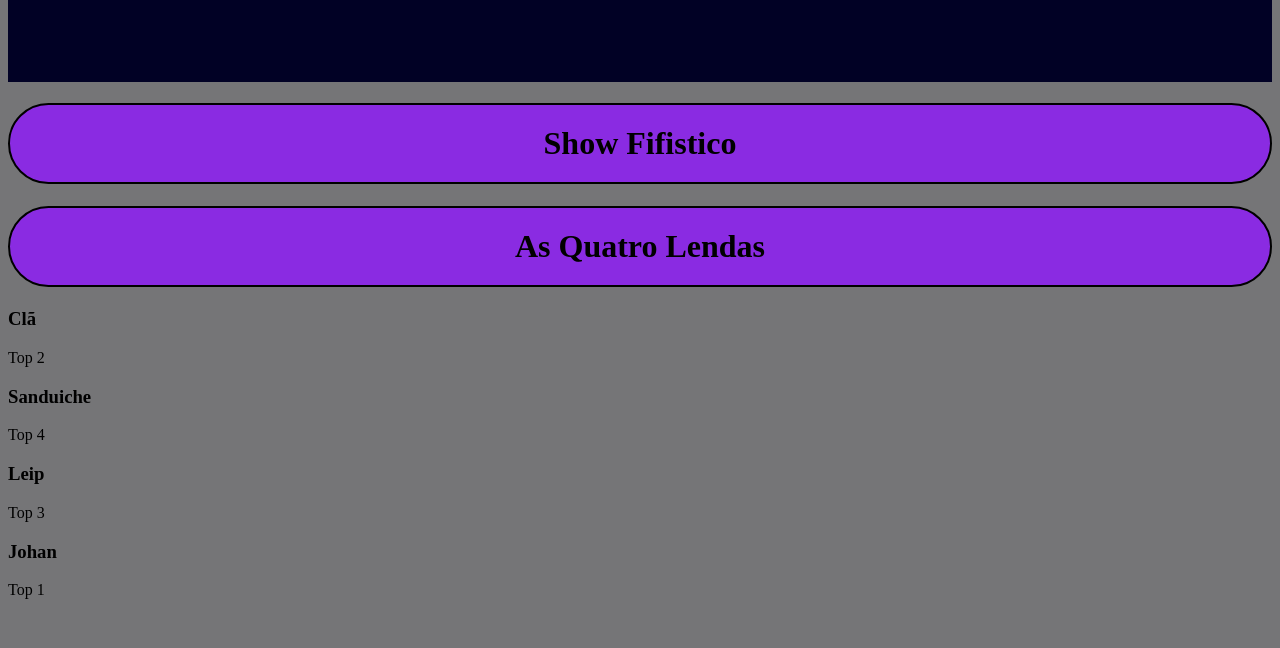
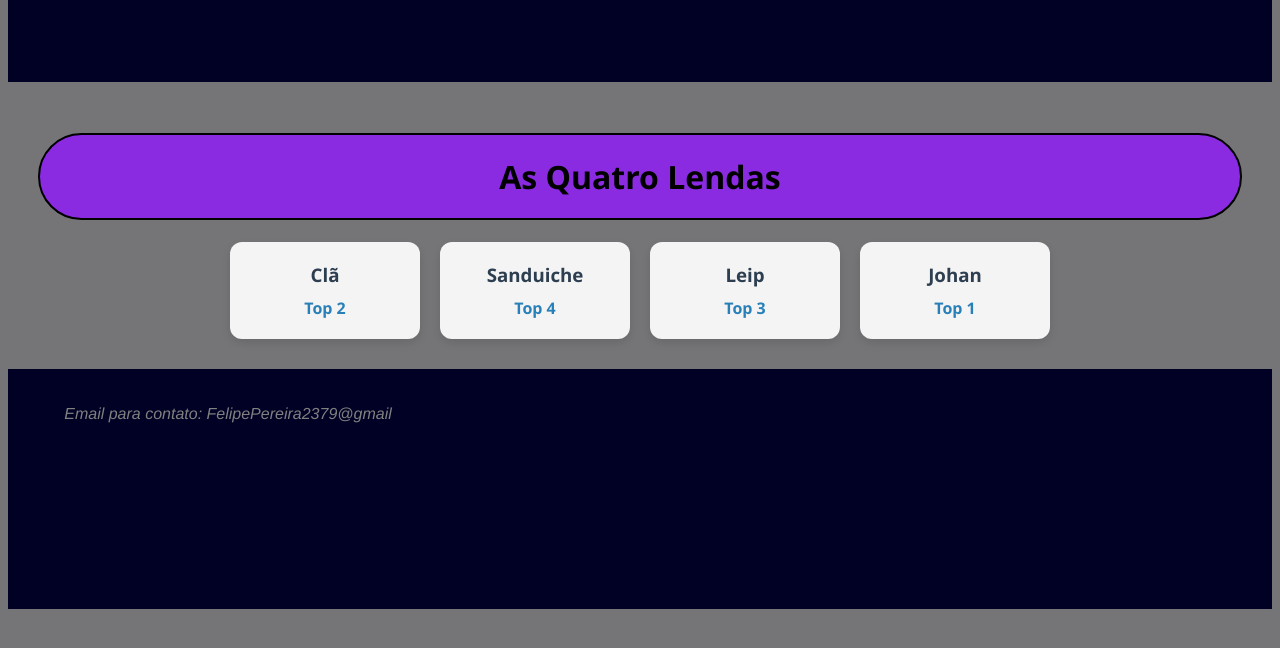
Before and after one commit to LuizFelipeLP/Atividade_5_web1, a plain HTML site: page jogadores.html in a window 1280 px wide. Shown: the part 126-774 px from the top of the page. Drawn offline with Linux system fonts and the light colour scheme.

Commit message:
terminado

```diff
--- a/css/style.css
+++ b/css/style.css
@@ -89,6 +89,10 @@ ul{
 
 .principal a:hover {
   color: #1a252f;
+}
+
+h4{
+  font-family: 'Georgia', serif;
 }
 
 form {
@@ -213,3 +217,64 @@ th {
   border-radius: 12px;
   box-shadow: 0 4px 10px rgba(0, 0, 0, 0.2);
 }
+
+/*Página jogadores*/
+.jogadores {
+  text-align: center;
+  font-family: 'Segoe UI', Tahoma, Geneva, Verdana, sans-serif;
+  padding: 30px;
+}
+
+.asLendas {
+  display: flex;
+  justify-content: center;
+  flex-wrap: wrap;
+  gap: 20px;
+  margin-top: 20px;
+}
+
+.jogador {
+  background-color: #f4f4f4;
+  border-radius: 12px;
+  padding: 20px;
+  width: 150px;
+  box-shadow: 0 4px 8px rgba(0,0,0,0.1);
+  transition: transform 0.3s ease;
+}
+
+.jogador:hover {
+  transform: scale(1.05);
+  background-color: #e8f6ff;
+}
+
+.jogador h3 {
+  margin: 0 0 10px;
+  color: #2c3e50;
+}
+
+.jogador p {
+  margin: 0;
+  font-weight: bold;
+  color: #2980b9;
+}
+
+/*Rodapé*/
+.rodape{
+  display: flex;
+  background-color: rgb(1, 1, 37);
+  gap: 10px;
+  height: 200px;
+  flex-flow: row wrap;
+  justify-content: space-between;
+  text-align: center;
+  padding: 20px;
+}
+.rdp{
+  width: 400px;
+  height: 50px;
+  font-family: Helvetica;
+  font-weight: 10000;
+  font-style: italic;
+  color: gray;
+  background-color: rgb(1, 1, 37);
+}
--- a/jogadores.html
+++ b/jogadores.html
@@ -16,16 +16,28 @@
     </head>
     <body>
         <div class="jogadores">
-        <h1 class="titulo">Show Fifistico</h1>
             <h1>As Quatro Lendas</h1>
+            <div class="asLendas">
+                <div class="jogador">
                     <h3>Clã</h3>
                     <p>Top 2</p>
+                </div>
+                <div class="jogador">
                     <h3>Sanduiche</h3>
                     <p>Top 4</p>
+                </div>
+                <div class="jogador">
                     <h3>Leip</h3>
                     <p>Top 3</p>
+                </div>
+                <div class="jogador">
                     <h3>Johan</h3>
                     <p>Top 1</p>
                 </div>
+            </div>
+        </div>
+        <div class="rodape">
+            <p class="rdp">Email para contato: FelipePereira2379@gmail</p>
+        </div>
     </body>
 </html>
```
Also changed, not shown: grupos.html (+4 -1 lines), index.html (+1 -1 lines), times.html (+3 -1 lines). Lines whose indentation alone changed are shown as unchanged.
